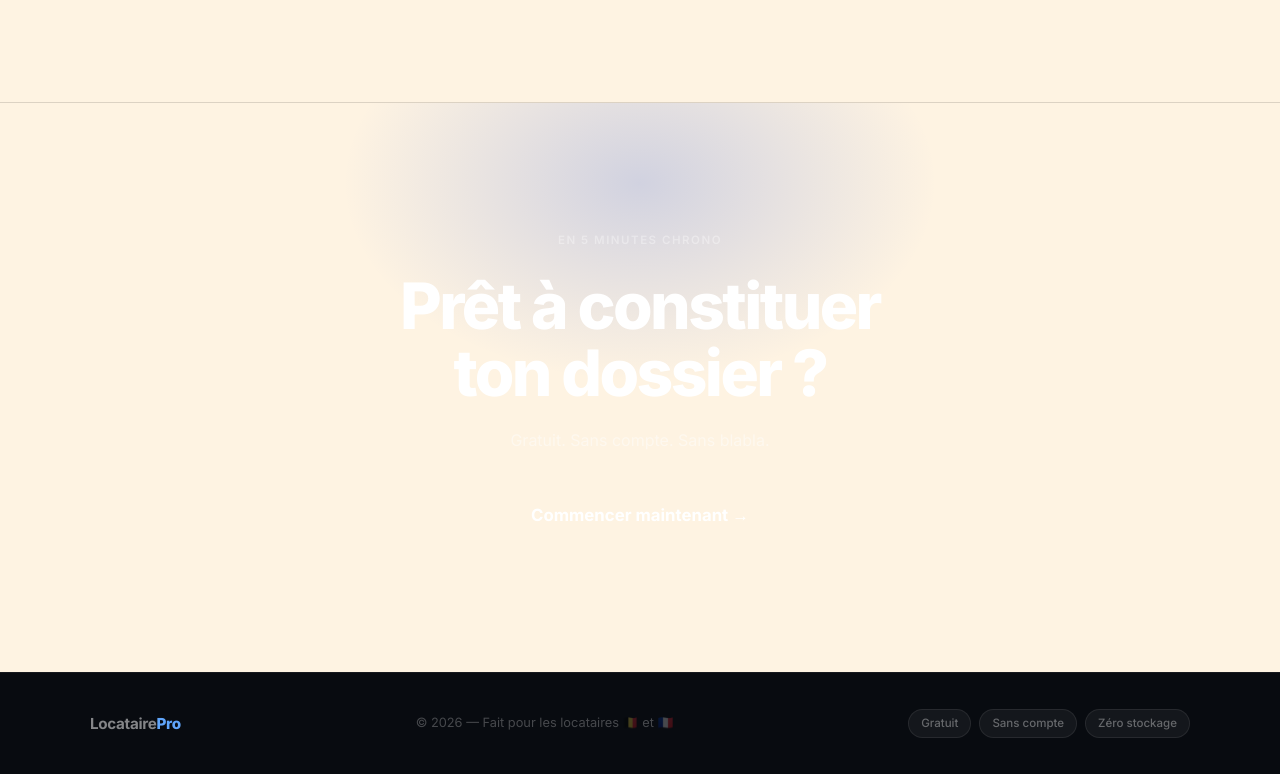
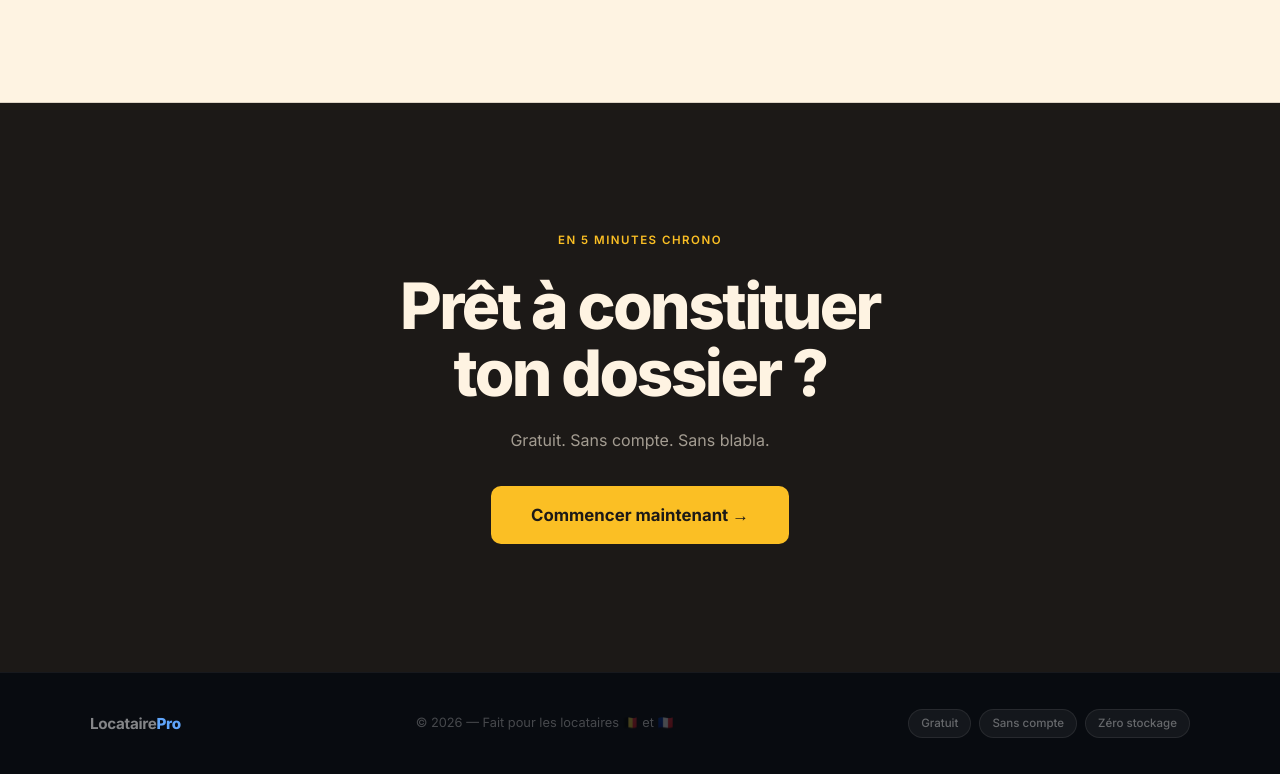
Before and after one commit to LoicDupong/locataire-pro, a Next.js app: page / in a window 1280 px wide. Shown: the part 2559-3333 px from the top of the page. Built offline with nearby package versions, Linux system fonts and the light colour scheme.

Commit message:
feat: apply design system to LandingCta

```diff
--- a/components/landing/LandingCta.module.scss
+++ b/components/landing/LandingCta.module.scss
@@ -1,23 +1,9 @@
 .section {
-  background: var(--dark);
-  color: #fff;
+  background: var(--ink);
+  color: var(--cream);
   padding: 128px 24px;
-
   position: relative;
   overflow: hidden;
-
-  // Ambient glow
-  &::before {
-    content: '';
-    position: absolute;
-    top: -120px;
-    left: 50%;
-    transform: translateX(-50%);
-    width: 600px;
-    height: 400px;
-    background: radial-gradient(ellipse, rgba(29, 78, 216, 0.2) 0%, transparent 70%);
-    pointer-events: none;
-  }
 }
 
 .inner {
@@ -37,7 +23,7 @@
   letter-spacing: 0.13em;
   font-size: 0.72rem;
   font-weight: 600;
-  color: rgba(255, 255, 255, 0.35);
+  color: var(--sun);
 }
 
 .title {
@@ -45,12 +31,12 @@
   font-weight: 800;
   letter-spacing: -0.04em;
   line-height: 1.05;
-  color: #fff;
+  color: var(--cream);
 }
 
 .sub {
   font-size: 1rem;
-  color: rgba(255, 255, 255, 0.45);
+  color: var(--cream-60);
 }
 
 .cta {
@@ -58,17 +44,16 @@
   align-items: center;
   gap: 8px;
   padding: 16px 40px;
-  background: var(--primary);
-  color: #fff;
+  background: var(--sun);
+  color: var(--ink);
   border-radius: 10px;
   font-weight: 700;
   font-size: 1.05rem;
   margin-top: 10px;
-  transition: background 0.15s, transform 0.12s, box-shadow 0.15s;
+  transition: opacity 0.15s, transform 0.12s;
 
   &:hover {
-    background: #2563eb;
+    opacity: 0.88;
     transform: translateY(-3px);
-    box-shadow: 0 16px 40px rgba(29, 78, 216, 0.5);
   }
 }
```
